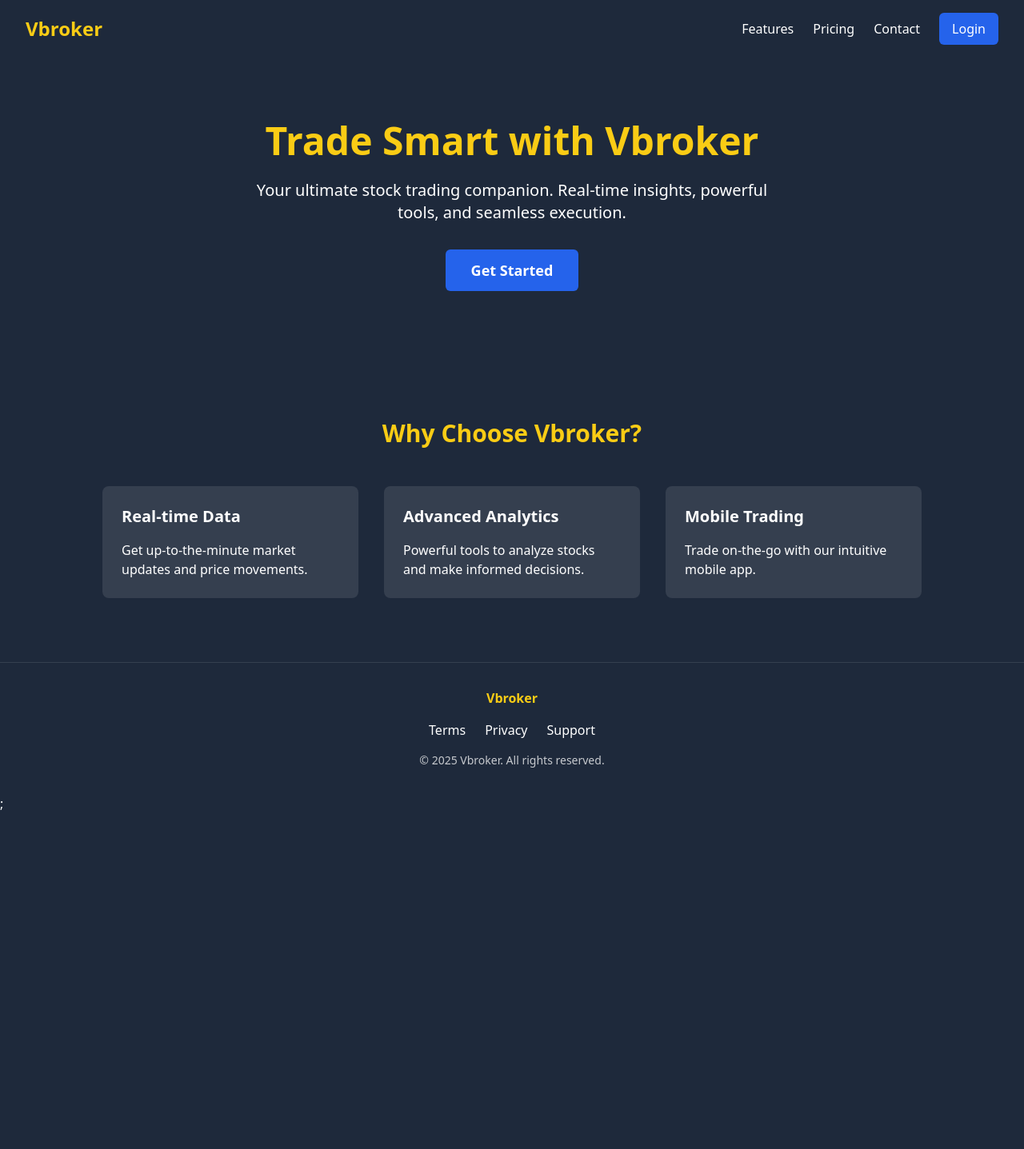
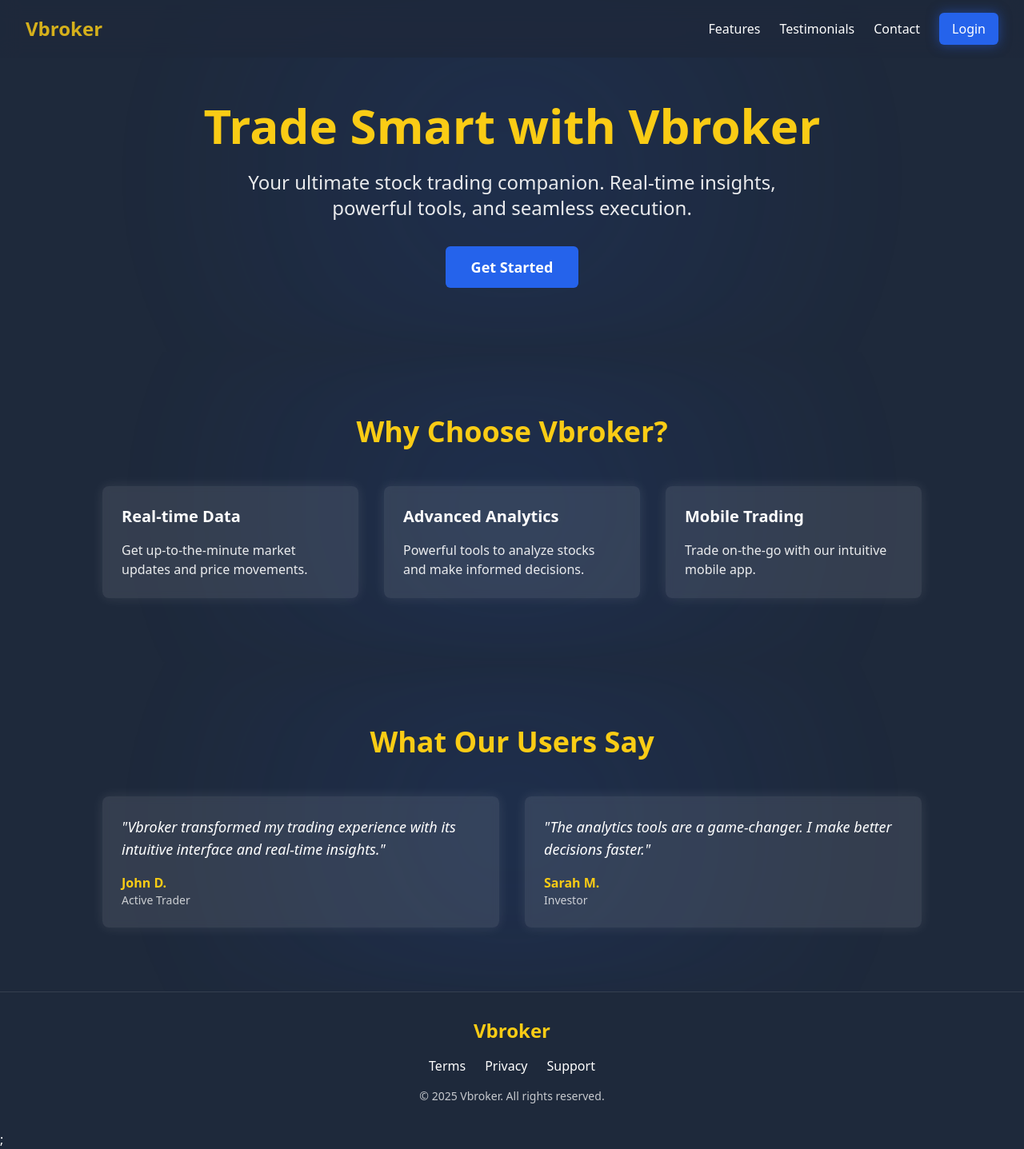
Before and after one commit to Vansh5632/StockBrokerApp, a Next.js app: page / in a window 1280 px wide. Shown: the whole page at 80% size. Before the commit the page ends 1017 px from the top, so only its background shows below. Built offline with nearby package versions, Linux system fonts and the light colour scheme.

Commit message:
landing page additions

```diff
--- a/src/components/layout/Footer.tsx
+++ b/src/components/layout/Footer.tsx
@@ -1,18 +1,20 @@
 // components/Footer.jsx
 export default function Footer() {
     return (
-      <footer className="py-8 px-8 text-center border-t border-white/10">
+      <footer className="py-8 px-8 text-center border-t border-white/10 relative">
+        <div className="max-w-5xl mx-auto">
           <div className="mb-4">
-          <span className="text-accent font-bold">Vbroker</span>
+            <span className="text-accent font-bold text-2xl">Vbroker</span>
           </div>
           <div className="space-x-6 mb-4">
-          <a href="#" className="hover:text-accent">Terms</a>
-          <a href="#" className="hover:text-accent">Privacy</a>
-          <a href="#" className="hover:text-accent">Support</a>
+            <a href="#" className="hover:text-accent transition-colors duration-300">Terms</a>
+            <a href="#" className="hover:text-accent transition-colors duration-300">Privacy</a>
+            <a href="#" className="hover:text-accent transition-colors duration-300">Support</a>
           </div>
           <p className="text-sm opacity-75">
             © {new Date().getFullYear()} Vbroker. All rights reserved.
           </p>
+        </div>
       </footer>
     );
   }
--- a/src/components/layout/Navbar.tsx
+++ b/src/components/layout/Navbar.tsx
@@ -1,23 +1,25 @@
 // components/Navbar.jsx
 export default function Navbar() {
     return (
-      <nav className="flex justify-between items-center px-8 py-4">
-        <div className="text-2xl font-bold text-accent">
+      <nav className="fixed w-full z-50 bg-primary/80 backdrop-blur-md px-8 py-4">
+        <div className="max-w-7xl mx-auto flex justify-between items-center">
+          <div className="text-2xl font-bold text-accent animate-pulse">
             Vbroker
           </div>
-        <div className="space-x-6">
-          <a href="#features" className="hover:text-accent transition-colors">
+          <div className="space-x-6 flex items-center">
+            <a href="#features" className="hover:text-accent transition-colors duration-300">
               Features
             </a>
-          <a href="#pricing" className="hover:text-accent transition-colors">
-            Pricing
+            <a href="#testimonials" className="hover:text-accent transition-colors duration-300">
+              Testimonials
             </a>
-          <a href="#contact" className="hover:text-accent transition-colors">
+            <a href="#contact" className="hover:text-accent transition-colors duration-300">
               Contact
             </a>
-          <button className="px-4 py-2 rounded-md bg-secondary text-white">
+            <button className="px-4 py-2 rounded-md bg-secondary text-white hover:bg-secondary/80 transition-all duration-300 shadow-[0_0_15px_rgba(37,99,235,0.5)]">
               Login
             </button>
+          </div>
         </div>
       </nav>
     );
--- a/src/components/layout/landingPage/Features.tsx
+++ b/src/components/layout/landingPage/Features.tsx
@@ -1,34 +1,38 @@
+// components/Features.jsx
 export default function Features() {
     const features = [
       {
         title: "Real-time Data",
-        description: "Get up-to-the-minute market updates and price movements."
+        description: "Get up-to-the-minute market updates and price movements.",
       },
       {
         title: "Advanced Analytics",
-        description: "Powerful tools to analyze stocks and make informed decisions."
+        description: "Powerful tools to analyze stocks and make informed decisions.",
       },
       {
         title: "Mobile Trading",
-        description: "Trade on-the-go with our intuitive mobile app."
-      }
+        description: "Trade on-the-go with our intuitive mobile app.",
+      },
     ];
 
     return (
-      <section id="features" className="py-20 px-8">
-        <h2 className="text-3xl font-bold text-center mb-12 text-accent">
+      <section id="features" className="py-20 px-8 relative overflow-hidden">
+        <div className="glow-bg" />
+        <div className="max-w-5xl mx-auto">
+          <h2 className="text-3xl md:text-4xl font-bold text-center mb-12 text-accent animate-[fadeIn_0.5s_ease-in]">
             Why Choose Vbroker?
           </h2>
-        <div className="grid grid-cols-1 md:grid-cols-3 gap-8 max-w-5xl mx-auto">
+          <div className="grid grid-cols-1 md:grid-cols-3 gap-8">
             {features.map((feature, index) => (
               <div
                 key={index}
-              className="p-6 rounded-lg bg-white/10"
+                className="p-6 rounded-lg bg-white/10 backdrop-blur-sm hover:scale-105 transition-all duration-300 shadow-[0_0_15px_rgba(255,255,255,0.1)]"
               >
                 <h3 className="text-xl font-semibold mb-4">{feature.title}</h3>
-              <p>{feature.description}</p>
+                <p className="opacity-90">{feature.description}</p>
               </div>
             ))}
+          </div>
         </div>
       </section>
     );
--- a/src/components/layout/landingPage/HeroSection.tsx
+++ b/src/components/layout/landingPage/HeroSection.tsx
@@ -1,17 +1,20 @@
 // components/Hero.jsx
 export default function HeroSection() {
     return (
-      <section className="flex flex-col items-center text-center py-20 px-4">
-        <h1 className="text-5xl font-bold mb-6 text-accent">
+      <section className="relative pt-32 pb-20 px-4 overflow-hidden">
+        <div className="glow-bg" />
+        <div className="max-w-5xl mx-auto text-center">
+          <h1 className="text-5xl md:text-6xl font-bold mb-6 text-accent animate-float">
             Trade Smart with Vbroker
           </h1>
-        <p className="text-xl max-w-2xl mb-8">
+          <p className="text-xl md:text-2xl max-w-2xl mx-auto mb-8 opacity-90 animate-[fadeIn_1s_ease-in]">
             Your ultimate stock trading companion. Real-time insights,
             powerful tools, and seamless execution.
           </p>
-        <button className="px-8 py-3 text-lg rounded-md font-semibold bg-secondary text-white">
+          <button className="px-8 py-3 text-lg rounded-md font-semibold bg-secondary text-white hover:scale-105 transition-all duration-300 shadow-[0_0_20px_rgba(37,99,235,0.5)] animate-glow">
             Get Started
           </button>
+        </div>
       </section>
     );
   }
--- /dev/null
+++ b/src/components/layout/landingPage/Testimonals.tsx
@@ -0,0 +1,40 @@
+// components/Testimonials.jsx
+export default function Testimonials() {
+    const testimonials = [
+      {
+        name: "John D.",
+        role: "Active Trader",
+        quote: "Vbroker transformed my trading experience with its intuitive interface and real-time insights.",
+      },
+      {
+        name: "Sarah M.",
+        role: "Investor",
+        quote: "The analytics tools are a game-changer. I make better decisions faster.",
+      },
+    ];
+
+    return (
+      <section id="testimonials" className="py-20 px-8 relative overflow-hidden">
+        <div className="glow-bg" />
+        <div className="max-w-5xl mx-auto">
+          <h2 className="text-3xl md:text-4xl font-bold text-center mb-12 text-accent animate-[fadeIn_0.5s_ease-in]">
+            What Our Users Say
+          </h2>
+          <div className="grid grid-cols-1 md:grid-cols-2 gap-8">
+            {testimonials.map((testimonial, index) => (
+              <div
+                key={index}
+                className="p-6 rounded-lg bg-white/10 backdrop-blur-sm hover:scale-105 transition-all duration-300 shadow-[0_0_15px_rgba(255,255,255,0.1)]"
+              >
+                <p className="text-lg mb-4 italic">"{testimonial.quote}"</p>
+                <div>
+                  <p className="font-semibold text-accent">{testimonial.name}</p>
+                  <p className="text-sm opacity-75">{testimonial.role}</p>
+                </div>
+              </div>
+            ))}
+          </div>
+        </div>
+      </section>
+    );
+  }
--- a/src/pages/index.tsx
+++ b/src/pages/index.tsx
@@ -3,6 +3,7 @@ import Navbar from '../components/layout/Navbar';
 import Hero from '../components/layout/landingPage/HeroSection';
 import Features from '../components/layout/landingPage/Features';
 import Footer from '../components/layout/Footer';
+import Testimonials from '@/components/layout/landingPage/Testimonals';
 
 export default function Home() {
   return (
@@ -11,6 +12,7 @@ export default function Home() {
       <main className="flex-grow">
         <Hero />
         <Features />
+        <Testimonials/>
       </main>
       <Footer />
     </div>
```
Lines whose indentation alone changed are shown as unchanged.
